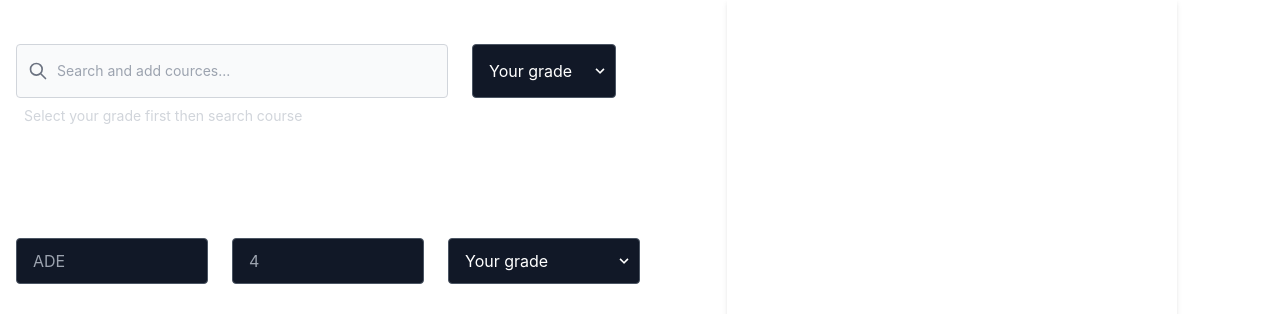
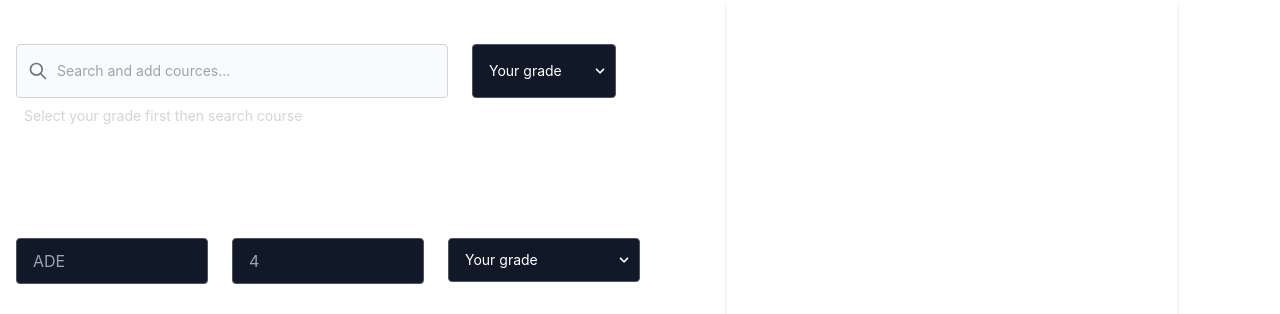
Before and after one commit to Developer-R-7/SRM-GPA-CALCULATOR, a Next.js app: page / in a window 1280 px wide. Shown: the part 234-548 px from the top of the page. Built offline with nearby package versions, Linux system fonts and the light colour scheme.

Commit message:
:wrench: fix font size

```diff
--- a/components/SearchBar.tsx
+++ b/components/SearchBar.tsx
@@ -115,7 +115,7 @@ export default function SearchBar(props: searchBarScehma) {
         <div className="my-auto mx-6 w-1/4">
           <div className="relative">
             <select
-              className="appearance-none p-4 h-[54px] block w-full bg-gray-900 text-white  border border-gray-600 rounded py-3 px-4 leading-tight focus:outline-none  focus:border-gray-500"
+              className="appearance-none p-4 h-[54px] block w-full text-sm bg-gray-900 text-white  border border-gray-600 rounded py-3 px-4 leading-tight focus:outline-none  focus:border-gray-500"
               id="grid-state"
               name="grade"
               value={props.addFormData.grade}
--- a/components/TextField.tsx
+++ b/components/TextField.tsx
@@ -53,7 +53,7 @@ export default function TextField(props: courceListItem) {
             </label>
             <div className="relative">
               <select
-                className="appearance-none block w-full bg-gray-900 text-white  border border-gray-600 rounded py-3 px-4 leading-tight focus:outline-none  focus:border-gray-500"
+                className="appearance-none block w-full bg-gray-900 text-white text-sm  border border-gray-600 rounded py-3 px-4 leading-tight focus:outline-none  focus:border-gray-500"
                 id="grid-state"
                 name="grade"
                 value={props.item.grade}
```
